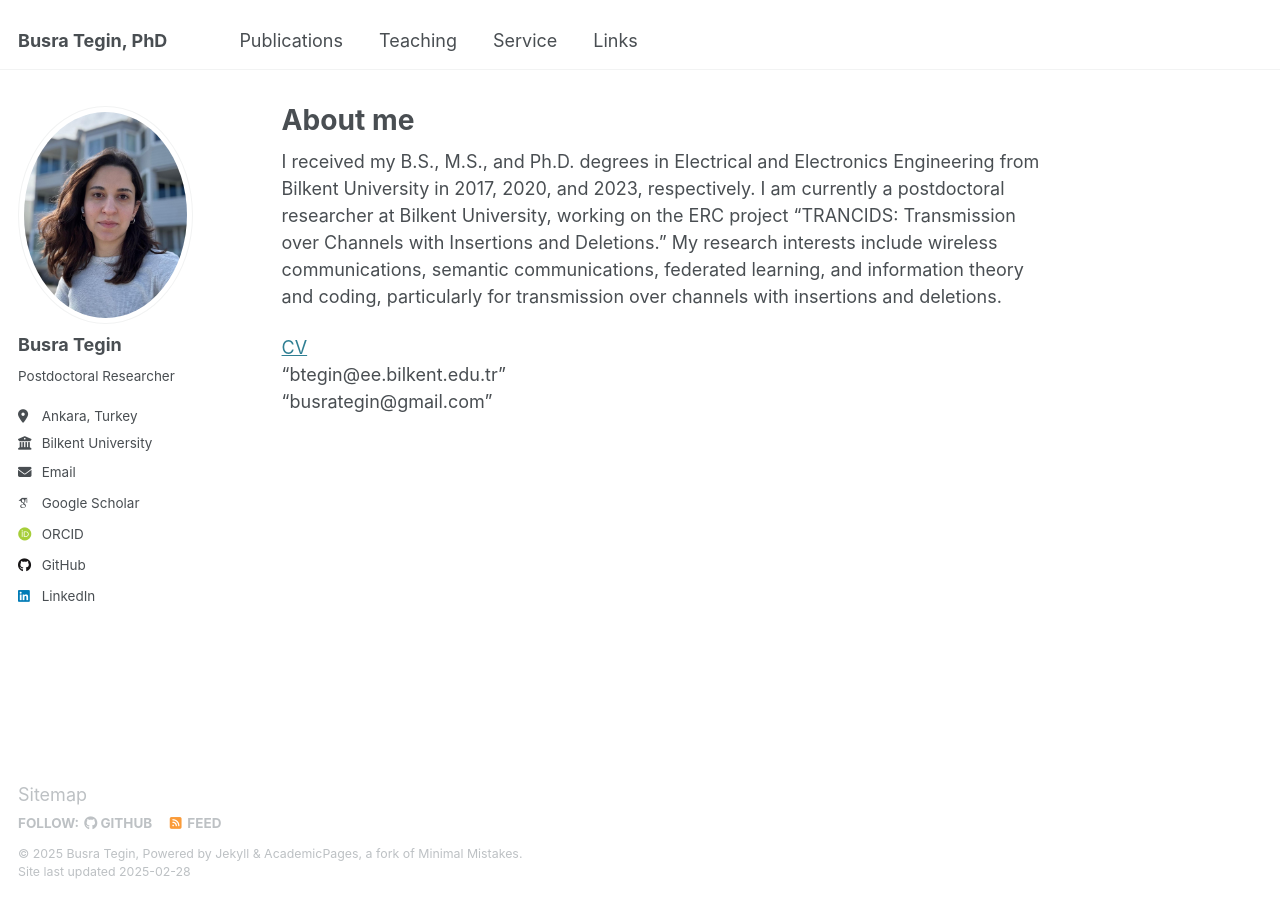
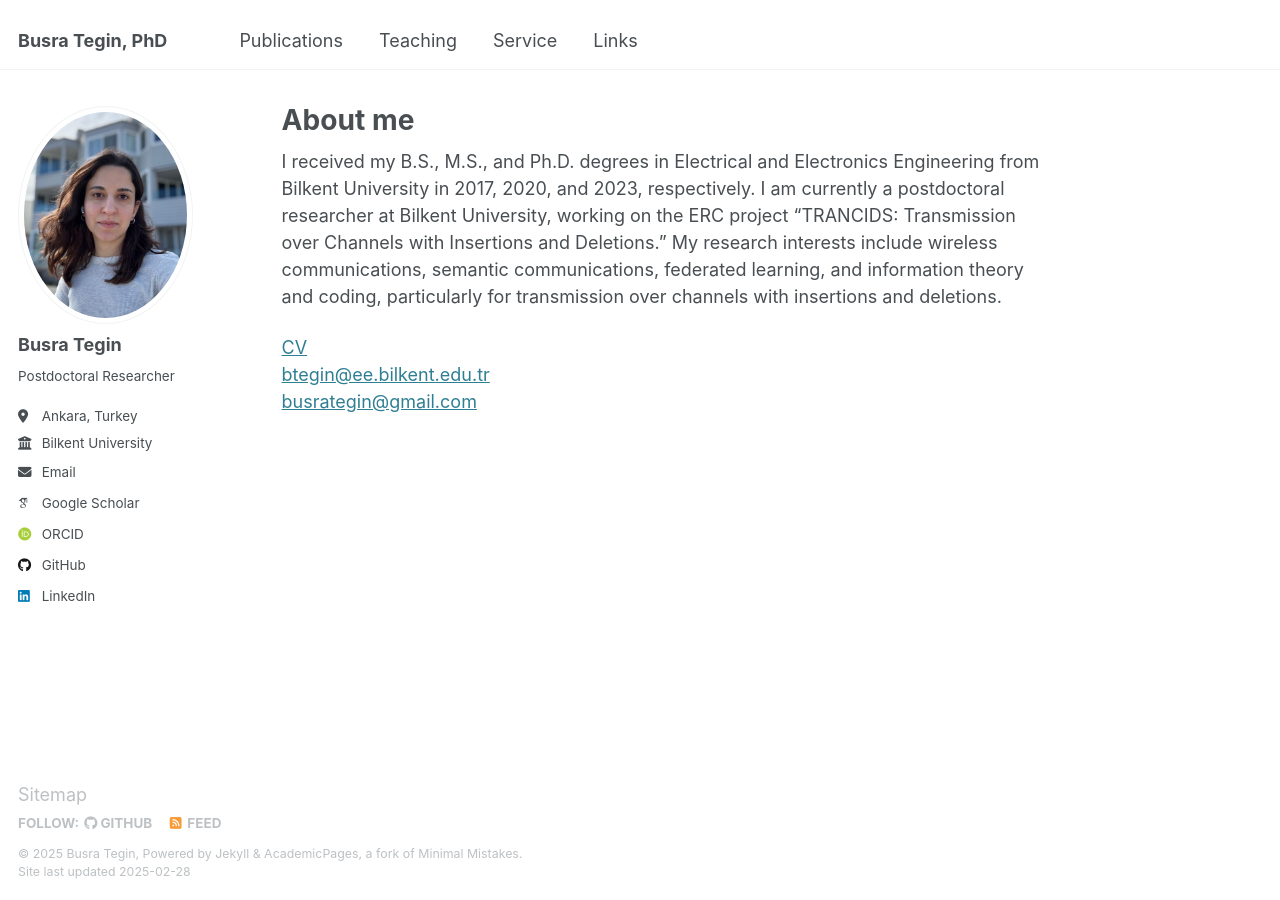
Before and after one commit to busrategin/busrategin.github.io, a Jekyll site: the page built from _pages/about.md, in a window 1280 px wide. Built offline with Jekyll 4.4.1, drawn with Linux system fonts in a browser that asks for light colours; some web fonts are replaced; part of the change alters nothing that is shown.

```diff
--- a/_pages/about.md
+++ b/_pages/about.md
@@ -10,5 +10,5 @@ redirect_from:
 I received my B.S., M.S., and Ph.D. degrees in Electrical and Electronics Engineering from Bilkent University in 2017, 2020, and 2023, respectively. I am currently a postdoctoral researcher at Bilkent University, working on the ERC project “TRANCIDS: Transmission over Channels with Insertions and Deletions.” My research interests include wireless communications, semantic communications, federated learning, and information theory and coding, particularly for transmission over channels with insertions and deletions.
 
 <a href="../files/bt_CV.pdf">CV</a> <br>
-"btegin@ee.bilkent.edu.tr" <br>
-"busrategin@gmail.com"
+<a href="mailto:btegin@ee.bilkent.edu.tr">btegin@ee.bilkent.edu.tr</a> <br>
+<a href="mailto:busrategin@gmail.com">busrategin@gmail.com</a>
```
